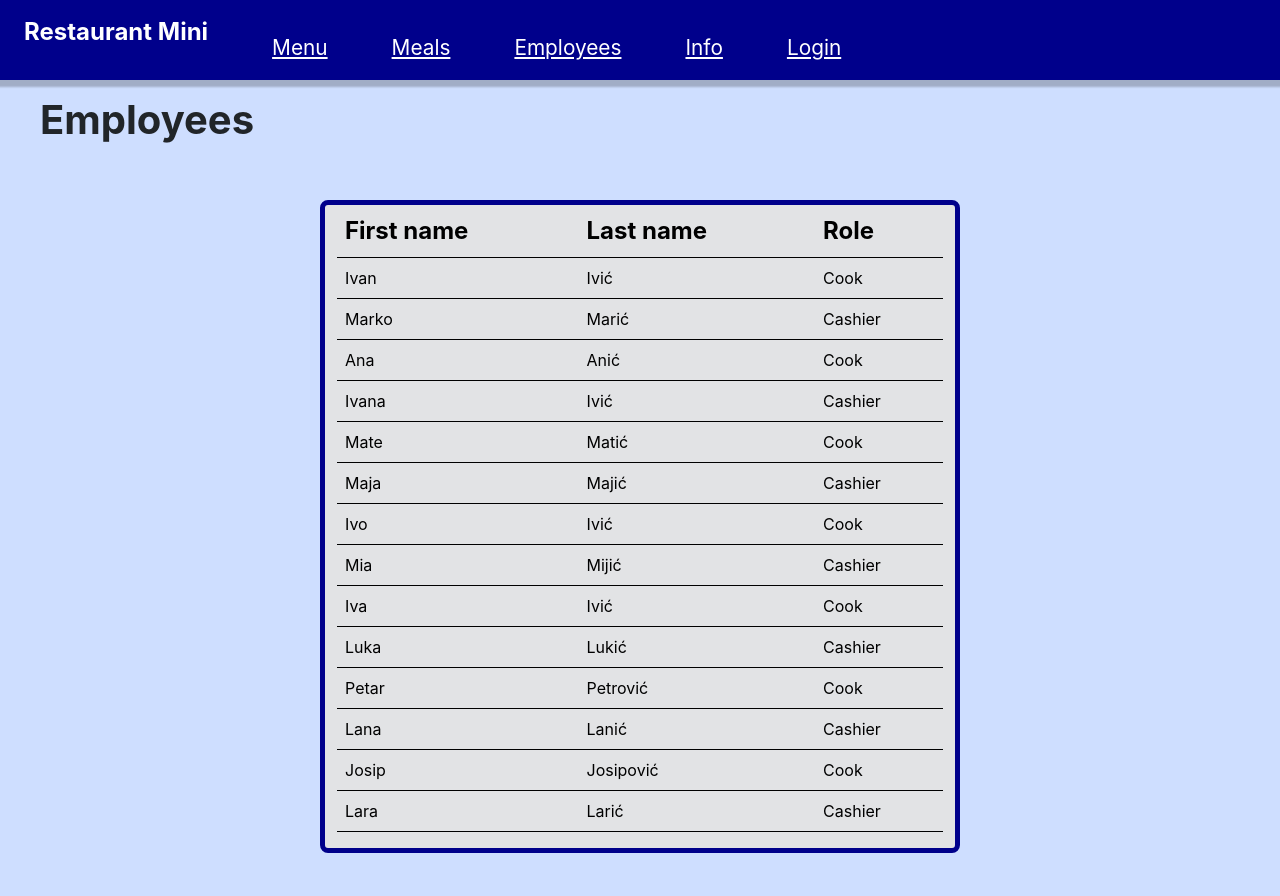
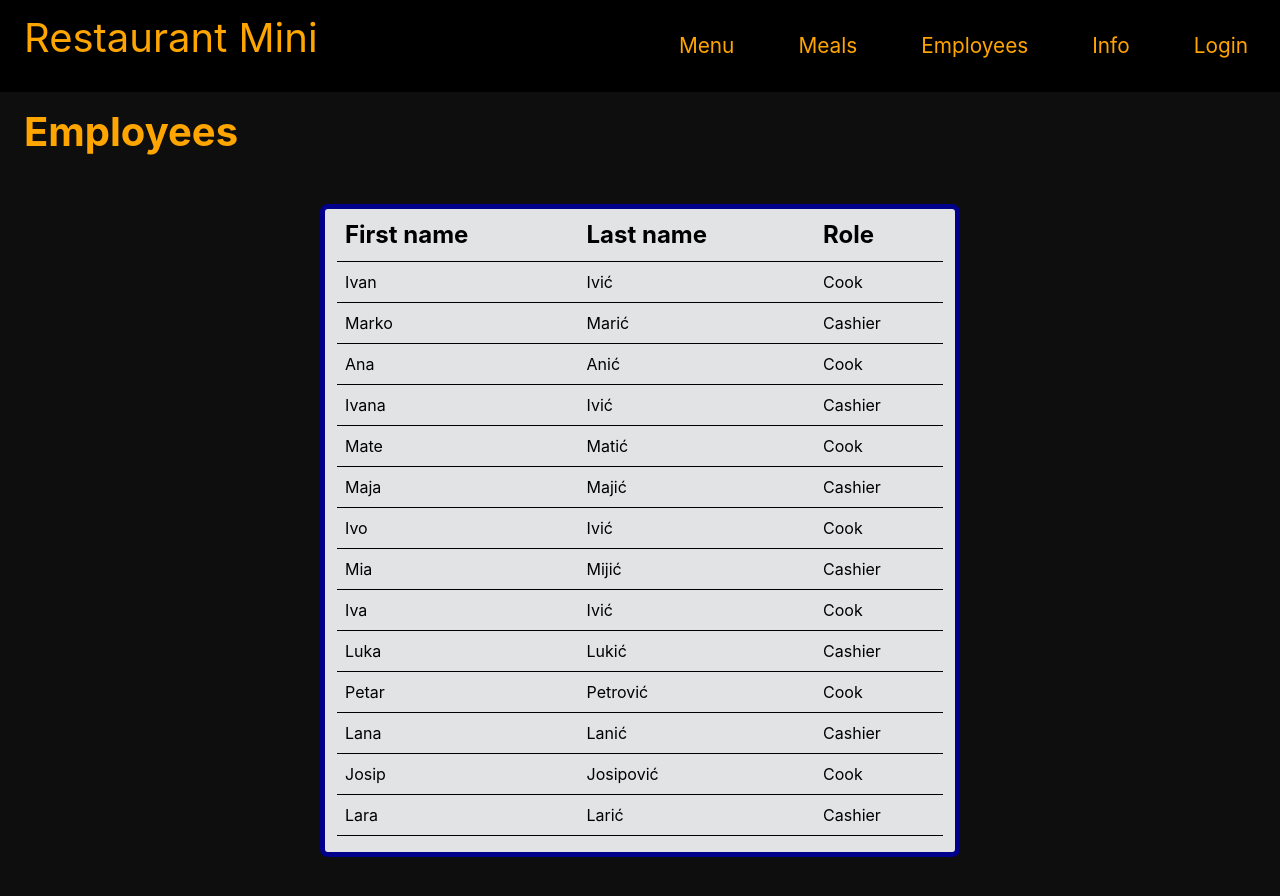
Before and after one commit to mateod062/restaurant-menu, a React (Create React App) app: page /employees in a window 1280 px wide. Shown: the top 896 px of the page. Before the commit the page ends 853 px from the top, so only its background shows below. Built offline with nearby package versions, Linux system fonts and the light colour scheme.

Commit message:
Refractor dizajna

```diff
--- a/src/component/common/content/Content.css
+++ b/src/component/common/content/Content.css
@@ -1,13 +1,9 @@
-body {
-    background-color: #cedeff;
-}
-
-.subtitle {
-    margin-left: 1rem;
+.text {
+    color: orange;
 }
 
 .body {
-    display: flex;
     flex-direction: column;
     height: calc(100vh - 80px);
+    background-color: #0E0E0E;
 }
--- a/src/component/common/content/Content.js
+++ b/src/component/common/content/Content.js
@@ -1,8 +1,8 @@
 import "./Content.css"
 const Content = ({subtitle, children}) => {
   return (
-      <div className={"body"} >
-          <div className={"subtitle"}>
+      <div>
+          <div className={"subtitle text"}>
               <h1 className={"mt-3 mx-4"}><strong>{subtitle}</strong></h1>
           </div>
           {children}
--- a/src/component/navbar/NavBar.css
+++ b/src/component/navbar/NavBar.css
@@ -1,31 +1,8 @@
-.navigation {
-    height: 80px;
-    width: 100%;
-    display: flex;
-    flex-direction: row;
-    align-items: center;
-    position: relative;
-    padding: 0.5rem 0.5rem;
-    background-color: darkblue;
-    color: white;
-    box-shadow: 0 2px 2px 5px rgba(9, 9, 9, 0.23);
-}
-
 .title {
-    text-decoration: none;
-    color: white;
-    font-size: 1.5rem;
-    font-weight: bold;
-    margin-left: 1rem;
-    margin-bottom: 1rem;
-}
-
-.navigation-menu {
-    margin-right: auto;
+    color: orange;
 }
 
 .navigation-menu ul {
-    display: flex;
     margin-top: 2rem;
 }
 
@@ -35,9 +12,9 @@
 }
 
 .navigation-menu li a {
-    text-decoration: underline;
+    text-decoration: none;
     display: block;
     width: 100%;
-    color: white;
+    color: orange;
     font-size: 1.3rem;
 }
--- a/src/component/navbar/NavBar.js
+++ b/src/component/navbar/NavBar.js
@@ -1,4 +1,38 @@
 import {Link, Outlet} from "react-router-dom";
+import "./NavBar.css"
+
+const NavBar = () => {
+  return (
+      <>
+        <nav className={"navbar bg-black"}>
+          <Link to={"/"} className={"fs-1 ps-4 pb-3 text-decoration-none title col"}>Restaurant Mini</Link>
+          <ul className={"navigation-menu list-group list-group-horizontal"}>
+            <li>
+              <Link to="/">Menu</Link>
+            </li>
+            <li>
+              <Link to="/meals">Meals</Link>
+            </li>
+            <li>
+              <Link to="/employees">Employees</Link>
+            </li>
+            <li>
+              <Link to="/info">Info</Link>
+            </li>
+            <li>
+              <Link to="/login">Login</Link>
+            </li>
+          </ul>
+        </nav>
+
+        <Outlet/>
+      </>
+  )
+};
+
+export default NavBar;
+
+/*import {Link, Outlet} from "react-router-dom";
 import "./NavBar.css"
 
 const NavBar = () => {
@@ -32,4 +66,4 @@ const NavBar = () => {
   )
 };
 
-export default NavBar;
+export default NavBar;*/
--- a/src/index.css
+++ b/src/index.css
@@ -1,4 +1,5 @@
 body {
+  background-color: #0E0E0E;
   margin: 0;
   font-family: -apple-system, BlinkMacSystemFont, 'Segoe UI', 'Roboto', 'Oxygen',
     'Ubuntu', 'Cantarell', 'Fira Sans', 'Droid Sans', 'Helvetica Neue',
```
Also changed, not shown: src/App.js (+0 -16 lines).
